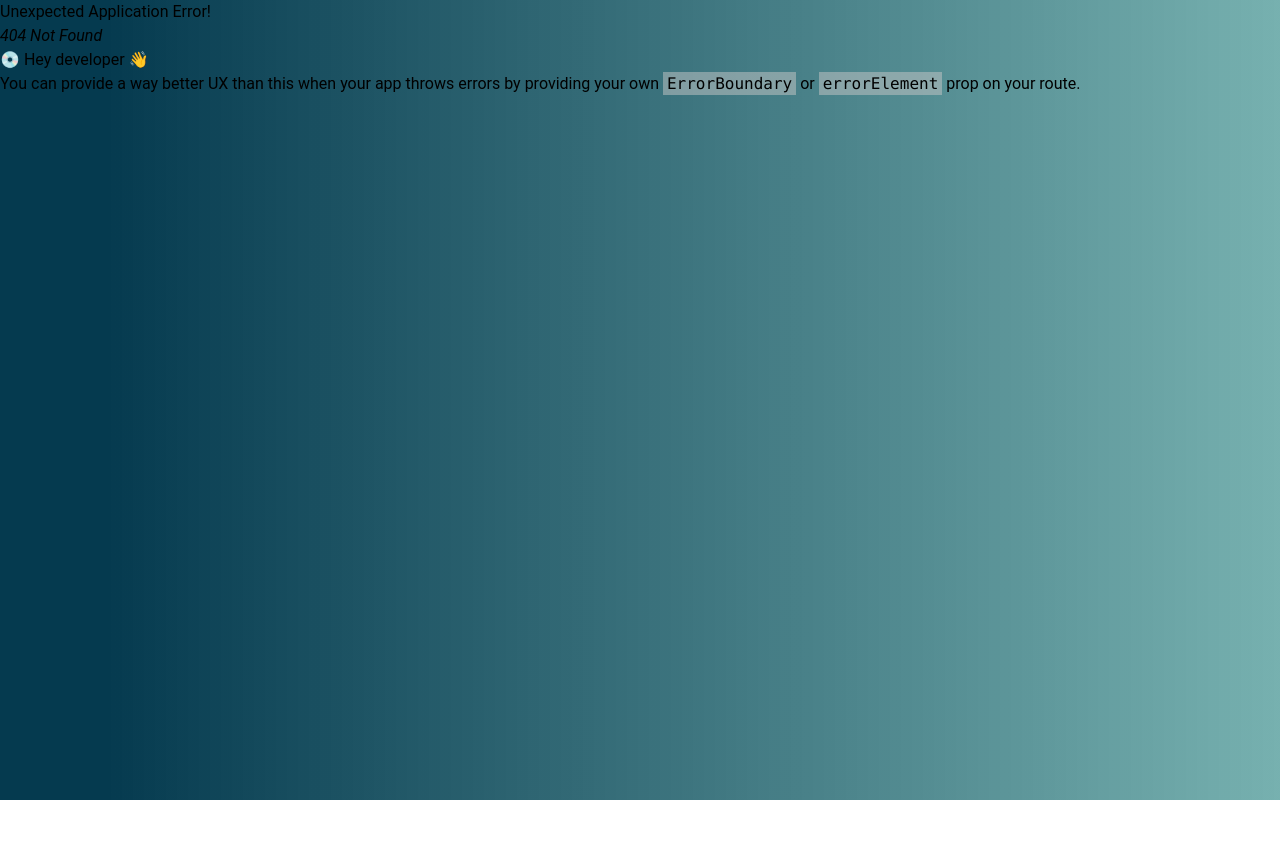
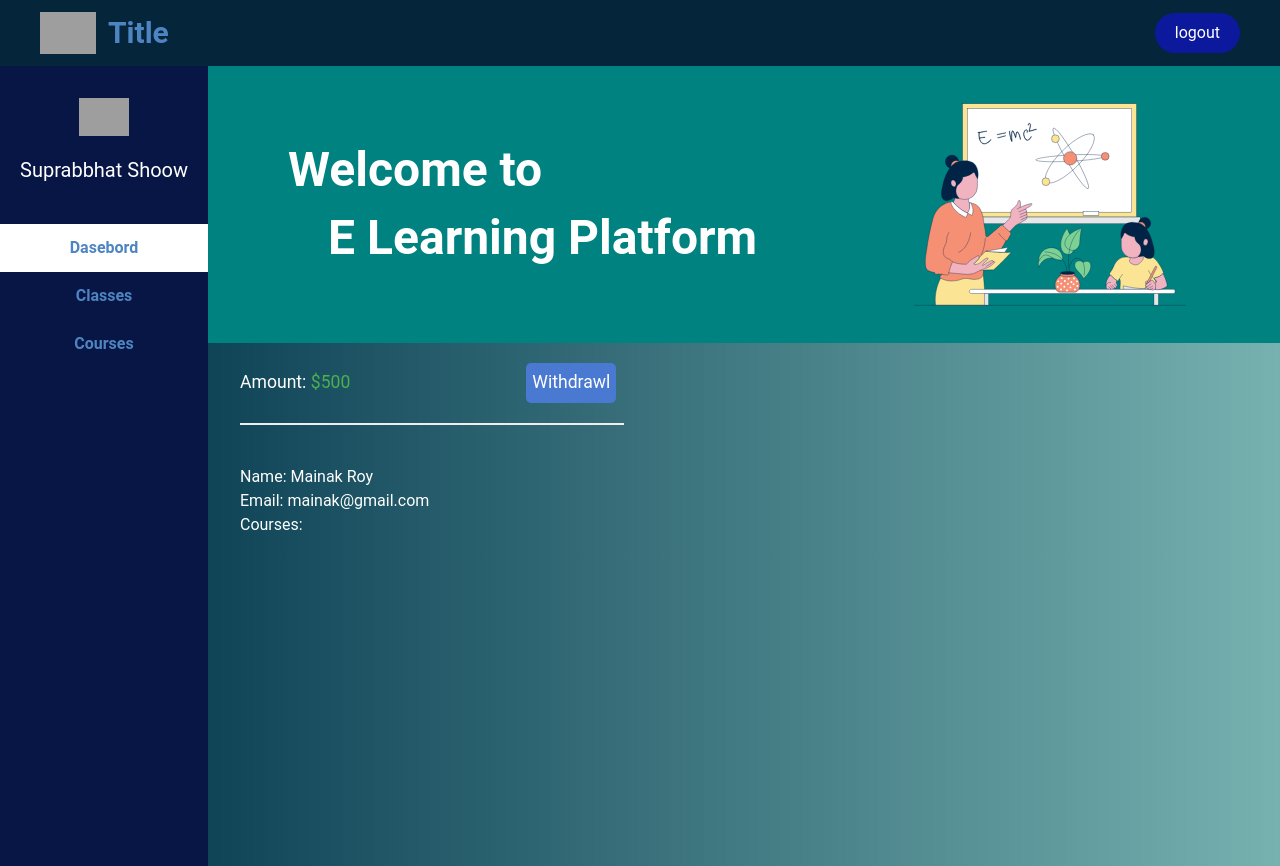
Before and after one commit to Pika003/e-Learning-Platform, a React (Vite) app in the folder frontend/: page /Teacher/Dashboard in a window 1280 px wide. Before the commit this address had no page. Before the commit the page ends 800 px from the top, so only its background shows below. Built offline with nearby package versions, Linux system fonts and the light colour scheme; grey boxes are pictures that could not be loaded.

Commit message:
dashboard desing

```diff
--- /dev/null
+++ b/frontend/src/Pages/Dashboard/StudentDashboard/StudentDashboard.jsx
@@ -0,0 +1,54 @@
+import React from 'react'
+import teachingImg from '../../Images/Teaching.svg'
+import Search from '../../Components/Searchbtn/Search'
+
+function StudentDashboard() {
+  return (
+    <>
+    {/* navbar */}
+      <nav className='bg-[#04253A] px-10 py-3 flex justify-between items-center'>
+        <div className='flex items-center gap-3'>
+          <img src="https://www.figma.com/file/6b4R8evBkii6mI53IA4vSS/image/53619c42501fb7619406ed947b38c5fa4f07597c"
+            className="w-14" alt="" />
+          <h1 className='text-3xl text-[#4E84C1] font-bold'>Title</h1>
+        </div>
+        <div className='bg-[#0D199D] text-white py-2 px-5 rounded-full'>
+          <p>logout</p>
+        </div>
+      </nav>
+
+      {/* sidebar */}
+      <div className='bg-[#071645] w-52 h-full absolute'>
+        <div className='flex flex-col gap-5 text-xl items-center text-white mt-8 mb-10'>
+          <img src="https://www.pngall.com/wp-content/uploads/5/Profile-Male-PNG.png" alt="profile_img" width={50} />
+          <p>Satyajit Maity</p>
+        </div>
+
+        <div className='bg-white p-3 text-center font-semibold text-[#4E84C1]'>
+          <p>Teacher</p>
+        </div>
+        <div className='p-3 text-center font-semibold text-[#4E84C1]'>
+          <p>Classes</p>
+        </div>
+        <div className=' p-3 text-center font-semibold text-[#4E84C1]'>
+          <p>Courses</p>
+        </div>
+      </div>
+
+      <div className='bg-[#008280] flex justify-between items-center'>
+        <div className=' text-white font-semibold text-5xl ml-72'>
+          <h1 className='mb-5'>Welcome to</h1>
+          <h1 className='ml-10'>E Learning Platform</h1>
+        </div>
+        <div className='m-5 mr-20'>
+          <img src={teachingImg} alt="teaching" width={300}/>
+        </div>
+      </div>
+      <div className='ml-56'>
+        <Search/>
+      </div>
+    </>
+  )
+}
+
+export default StudentDashboard
--- /dev/null
+++ b/frontend/src/Pages/Dashboard/TeacherDashboard/TeacherDashboard.jsx
@@ -0,0 +1,61 @@
+import React from 'react'
+import teachingImg from '../../Images/Teaching.svg'
+
+function TeacherDashboard() {
+  return (
+    <>
+    {/* navbar */}
+      <nav className='bg-[#04253A] px-10 py-3 flex justify-between items-center'>
+        <div className='flex items-center gap-3'>
+          <img src="https://www.figma.com/file/6b4R8evBkii6mI53IA4vSS/image/53619c42501fb7619406ed947b38c5fa4f07597c"
+            className="w-14" alt="" />
+          <h1 className='text-3xl text-[#4E84C1] font-bold'>Title</h1>
+        </div>
+        <div className='bg-[#0D199D] text-white py-2 px-5 rounded-full'>
+          <p>logout</p>
+        </div>
+      </nav>
+
+      {/* sidebar */}
+      <div className='bg-[#071645] w-52 h-full absolute'>
+        <div className='flex flex-col gap-5 text-xl items-center text-white mt-8 mb-10'>
+          <img src="https://www.pngall.com/wp-content/uploads/5/Profile-Male-PNG.png" alt="profile_img" width={50} />
+          <p>Suprabbhat Shoow</p>
+        </div>
+
+        <div className='bg-white p-3 text-center font-semibold text-[#4E84C1]'>
+          <p>Dasebord</p>
+        </div>
+        <div className='p-3 text-center font-semibold text-[#4E84C1]'>
+          <p>Classes</p>
+        </div>
+        <div className=' p-3 text-center font-semibold text-[#4E84C1]'>
+          <p>Courses</p>
+        </div>
+      </div>
+
+      <div className='bg-[#008280] flex justify-between items-center'>
+        <div className=' text-white font-semibold text-5xl ml-72'>
+          <h1 className='mb-5'>Welcome to</h1>
+          <h1 className='ml-10'>E Learning Platform</h1>
+        </div>
+        <div className='m-5 mr-20'>
+          <img src={teachingImg} alt="teaching" width={300}/>
+        </div>
+      </div>
+      <div className='m-5 ml-60 text-white'>
+        <div className='text-[1.1rem] w-96 flex gap-44 items-center border-b-2 pb-5 mb-10'>
+          <p>Amount: <span className=' text-green-500'>$500</span></p>
+          <button>Withdrawl</button>
+        </div>
+
+        <p>Name: Mainak Roy</p>
+        <p>Email: mainak@gmail.com</p>
+
+        <div><p>Courses:</p></div>
+      </div>
+    </>
+  )
+}
+
+export default TeacherDashboard
--- a/frontend/src/main.jsx
+++ b/frontend/src/main.jsx
@@ -18,6 +18,8 @@ import Rejected from './Pages/Response/Rejected'
 import Pending from './Pages/Response/Pending'
 import Admin from './Pages/Components/Admin/Admin'
 import VarifyDoc from './Pages/Components/Admin/VarifyDoc'
+import StudentDashboard from './Pages/Dashboard/StudentDashboard/StudentDashboard'
+import TeacherDashboard from './Pages/Dashboard/TeacherDashboard/TeacherDashboard'
 
 const router = createBrowserRouter(
   createRoutesFromElements(
@@ -36,6 +38,8 @@ const router = createBrowserRouter(
       <Route path='/pending' element={<Pending/>}/>
       <Route path='/admin/:data' element={<Admin/>}/>
       <Route path='/VarifyDoc/:type/:adminID/:ID' element={<VarifyDoc/>}/>
+      <Route path='/Student/Dashboard' element={<StudentDashboard/>}/>
+      <Route path='/Teacher/Dashboard' element={<TeacherDashboard/>}/>
     </Route>
  )
 )
```
